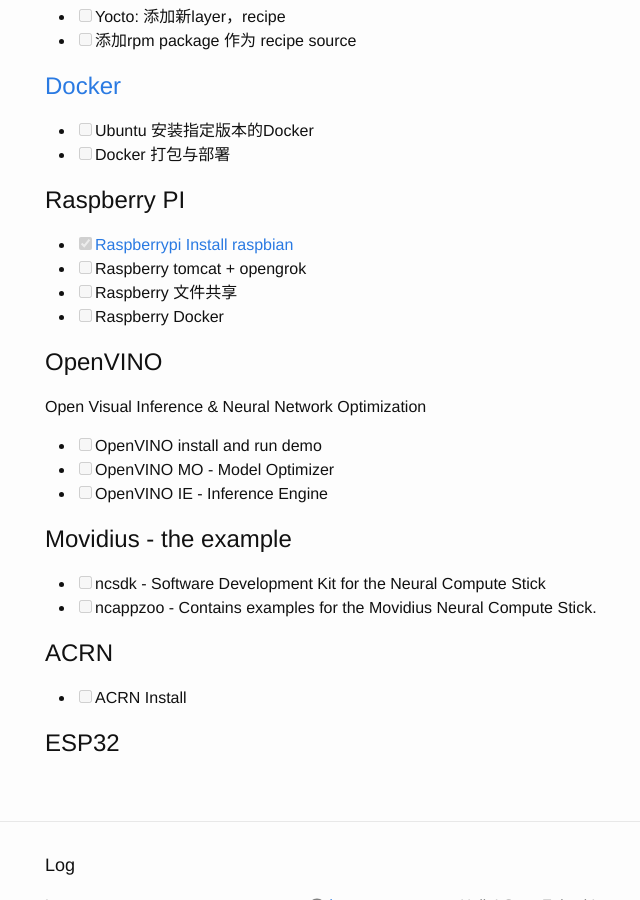
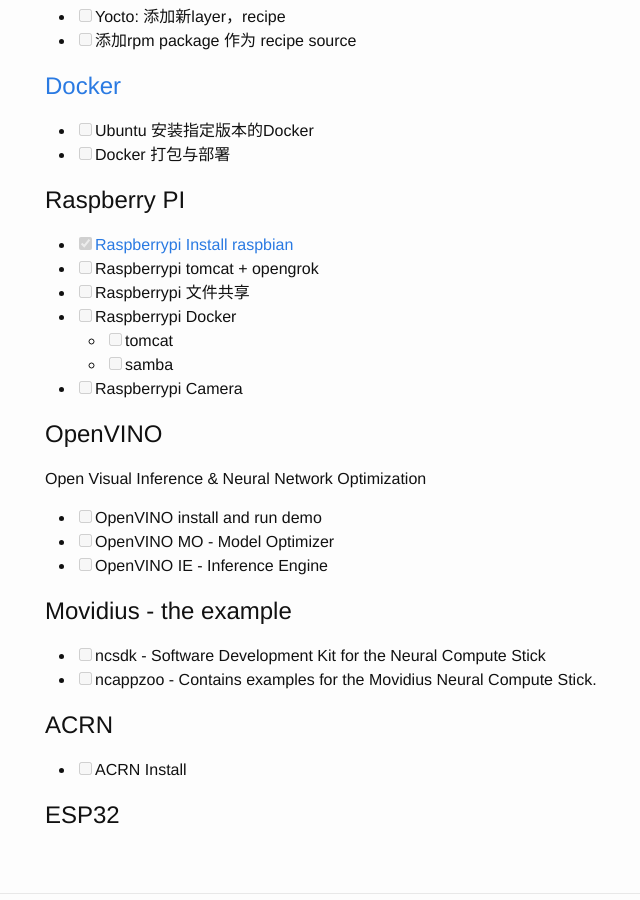
Before and after one commit to junxnone/tio, a Jekyll site: the page built from _posts/2017-02-18-Wiki.markdown, in a window 1280 px wide and 900 px high, scrolled down 489 px. Shown: the whole window, without its empty margins (225-865 px from the left). Built offline with Jekyll 4.4.1, drawn with Linux system fonts in a browser that asks for light colours; our own code applies the rules of GitHub Pages for plain Markdown files.

Commit message:
Update 2017-02-18-Wiki.markdown

```diff
--- a/_posts/2017-02-18-Wiki.markdown
+++ b/_posts/2017-02-18-Wiki.markdown
@@ -17,9 +17,12 @@
 
 # Raspberry PI
 - [x] [Raspberrypi Install raspbian](https://github.com/junxnone/junxnone.github.io/wiki/Raspberrypi-Install-raspbian)
-- [ ] Raspberry tomcat + opengrok
-- [ ] Raspberry 文件共享
-- [ ] Raspberry Docker
+- [ ] Raspberrypi tomcat + opengrok
+- [ ] Raspberrypi 文件共享
+- [ ] Raspberrypi Docker
+   - [ ] tomcat
+   - [ ] samba
+- [ ] Raspberrypi Camera
 
 # OpenVINO
  Open Visual Inference & Neural Network Optimization
```
